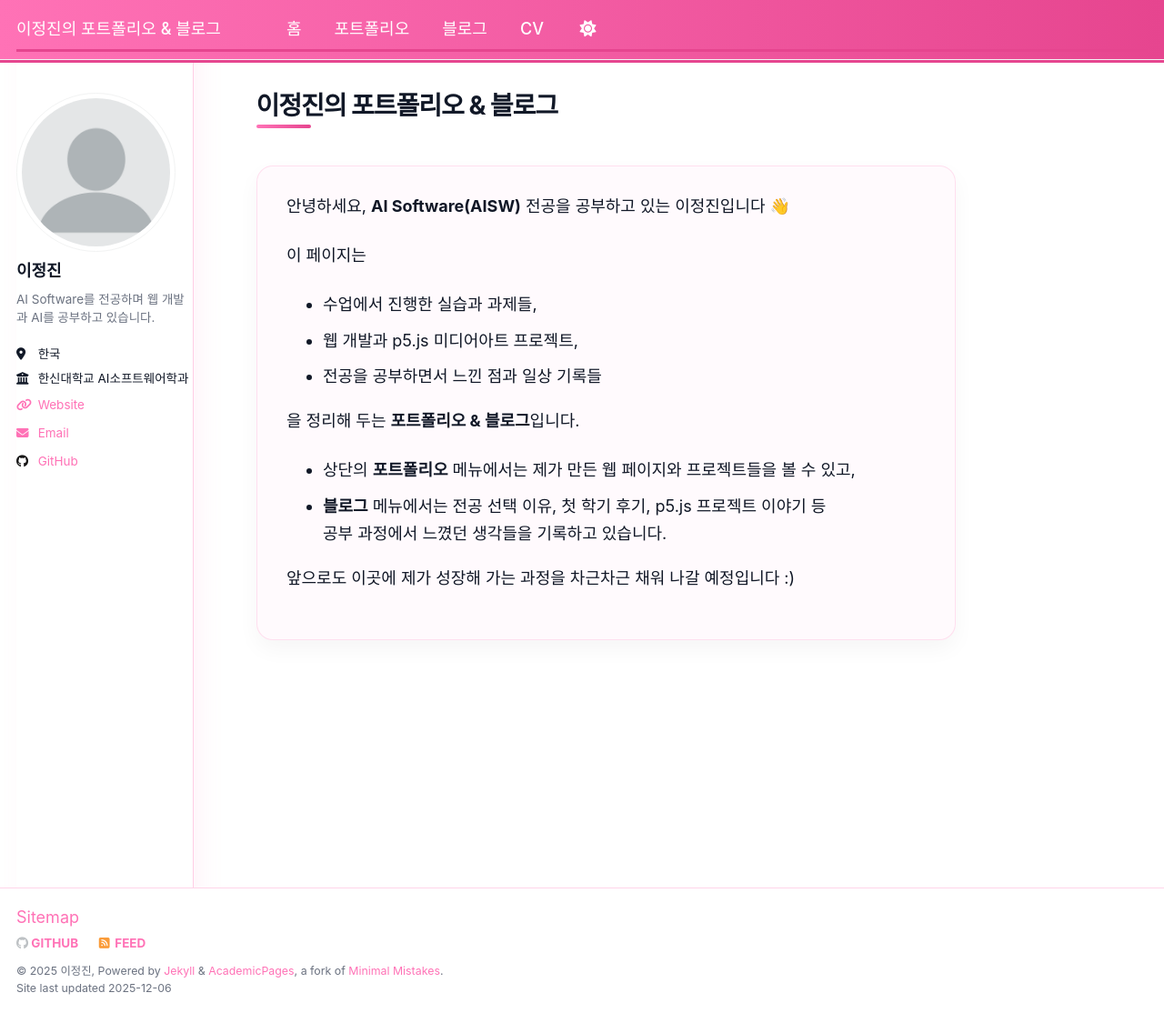
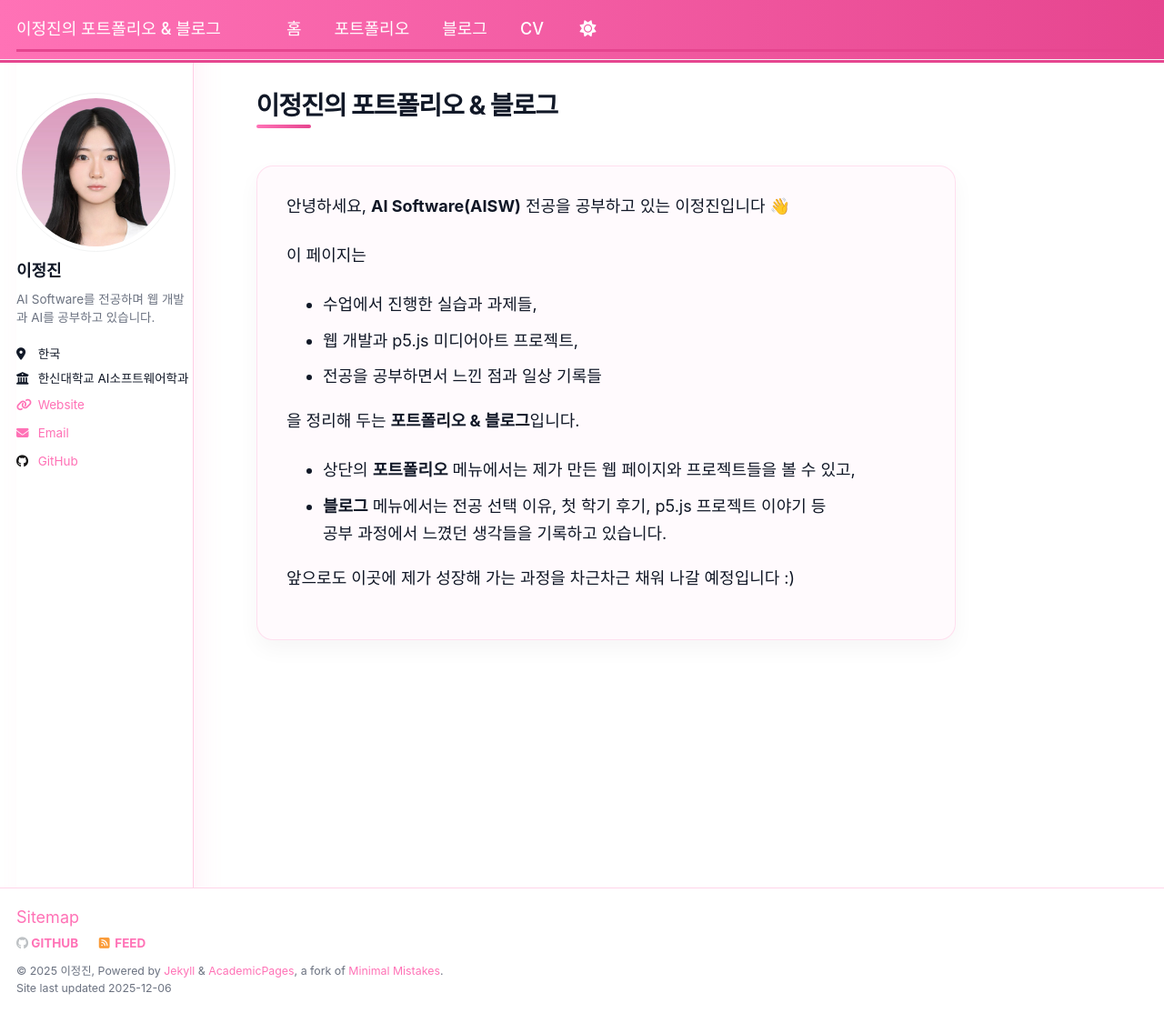
Before and after one commit to lsch4435-code/lsch4435-code.github.io, a Jekyll site: the page built from _pages/about.md, in a window 1280 px wide and 1114 px high. Shown: the whole window at 91% size. Built offline with Jekyll 4.4.1, drawn with Linux system fonts in a browser that asks for light colours; a script that is not in the unit is left out.

Commit message:
Update _config.yml

```diff
--- a/_config.yml
+++ b/_config.yml
@@ -43,7 +43,7 @@ plugins:
 # 사이드바 / 작성자 정보
 # -------------------------
 author:
-  avatar   : "profile.png"   # /images 밑에 둘 거면 이름만 쓰면 됨
+  avatar   : "jj-profile.png"   # /images 밑에 둘 거면 이름만 쓰면 됨
   name     : "이정진"
   pronouns : ""
   bio      : "AI Software를 전공하며 웹 개발과 AI를 공부하고 있습니다."
```
